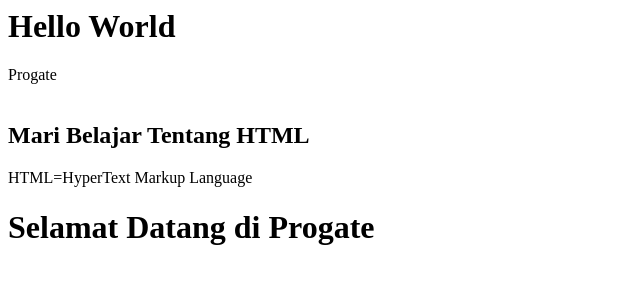
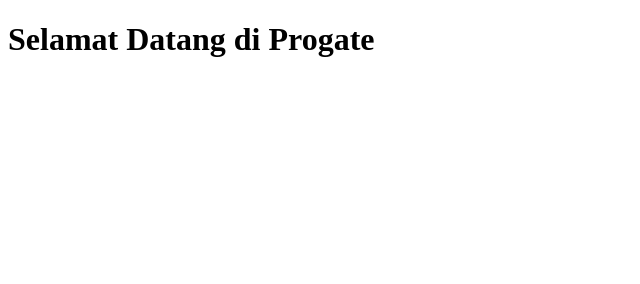
Before and after one commit to Nurilll16/PKII, a plain HTML site: page index.html in a window 1280 px wide. Shown: the whole page, without its empty margins (0-640 px from the left). Drawn offline with Linux system fonts and the light colour scheme.

Commit message:
Update index.html

```diff
--- a/index.html
+++ b/index.html
@@ -1,9 +1,4 @@
-<h1>Hello World</h1>
-<a>Progate</a>
-<marquee>Selamat Datang di Website Progate</marquee>
-<h2>Mari Belajar Tentang HTML</h2>
-<p>HTML=HyperText Markup Language</p>
-
+<!DOCTYPE html>
 <html>
   <head>
    <meta charset="utf-8">
```
